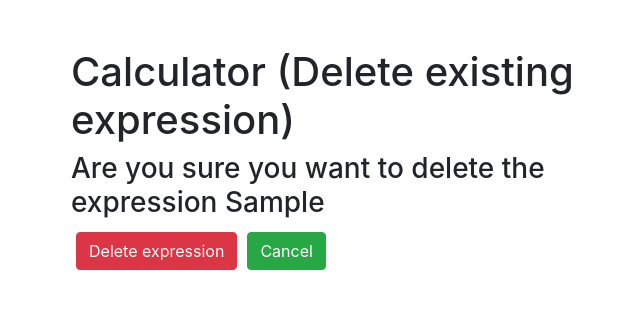
After one commit to sharay198/web-calculator, a Django app: page /calculator/database/1/delete/ in a window 1280 px wide. The commit adds this page. Shown: the top 309 px of the page, without its empty margins (489-1129 px from the left). Run offline with Django 3.2, Linux system fonts and the light colour scheme; tables that the repository leaves empty hold one stand-in row (values such as "Sample post"); some libraries are stand-ins or nearby versions.

Commit message:
Adding def delete_expression in views.py. Rename the template 'delete_expression' into 'delete expression'

```diff
--- a/calculator/templates/calculator/database.html
+++ b/calculator/templates/calculator/database.html
@@ -6,7 +6,8 @@
 
 {% for expression in expressions %}
 <p>
-    {{expression.expression}} <a href="{% url 'details' id=expression.id %}">Read details</a><a href = ""> Delete</a>
+    {{expression.expression}} <a href="{% url 'details' id=expression.id %}">Read details</a>
+    <a href = "{% url 'delete' id=expression.id %}"> Delete</a>
 </p>
 
 {% endfor %}
--- /dev/null
+++ b/calculator/templates/calculator/delete expression.html
@@ -0,0 +1,19 @@
+{% extends 'calculator/base_calculator.html' %}
+{% block title %}
+    Delete expression
+{% endblock %}
+
+{% block content %}
+
+<h1> Calculator (Delete existing expression)</h1>
+<form action=" {% url 'delete' id=expression.id %}" method="post">
+    {% csrf_token %}
+    <h3>Are you sure you want to delete the expression {{expression.expression}}</h3>
+
+<table cellpadding="5"><tr><td><button type="submit" class="btn btn-danger">Delete expression</button></td>
+    <td><a href="{% url 'database' %}" class="btn btn-success">Cancel</a></td>
+</tr>
+</table>
+</form>
+
+{% endblock %}
--- a/calculator/templates/calculator/index.html
+++ b/calculator/templates/calculator/index.html
@@ -18,6 +18,7 @@
     </div>
     {% endfor %}
     <button type="submit" class="btn btn-primary">Calculate</button>
+    <a href = "{% url 'database' %}">List of all expressions</a>
 
 </form>
 {% endblock %}
--- a/calculator/urls.py
+++ b/calculator/urls.py
@@ -15,10 +15,11 @@ Including another URLconf
 """
 # from django.contrib import admin
 from django.urls import path
-from calculator.views import get_expression, list_of_expressions, detail_of_expression
+from calculator.views import get_expression, list_of_expressions, detail_of_expression, delete_expression
 
 urlpatterns = [
     path('', get_expression, name='index'),
     path('database', list_of_expressions, name='database'),
-    path('database/<int:id>/', detail_of_expression, name='details')
+    path('database/<int:id>/', detail_of_expression, name='details'),
+    path('database/<int:id>/delete/', delete_expression, name='delete')
 ]
--- a/calculator/views.py
+++ b/calculator/views.py
@@ -1,4 +1,6 @@
-from django.shortcuts import render
+from django.shortcuts import render, redirect
+from django.urls import reverse
+
 from calculator.models import Exp
 from calculator.forms import ExpForm
 
@@ -41,5 +43,10 @@ def list_of_expressions(request):
 
 
 def delete_expression(request, id):
-    expression = Exp.expressions.get(id=id)
-    del expression
+    if request.method == 'GET':
+        expression = Exp.expressions.get(id=id)
+        return render(request, 'calculator/delete expression.html', {'expression': expression})
+    if request.method == 'POST':
+        expression = Exp.expressions.get(id=id)
+        expression.delete()
+        return redirect(reverse('database'))
```
Also changed, not shown: calculator/forms.py (+10 -2 lines), calculator/templates/calculator/update_expression.html (deleted, +0 -29 lines).
